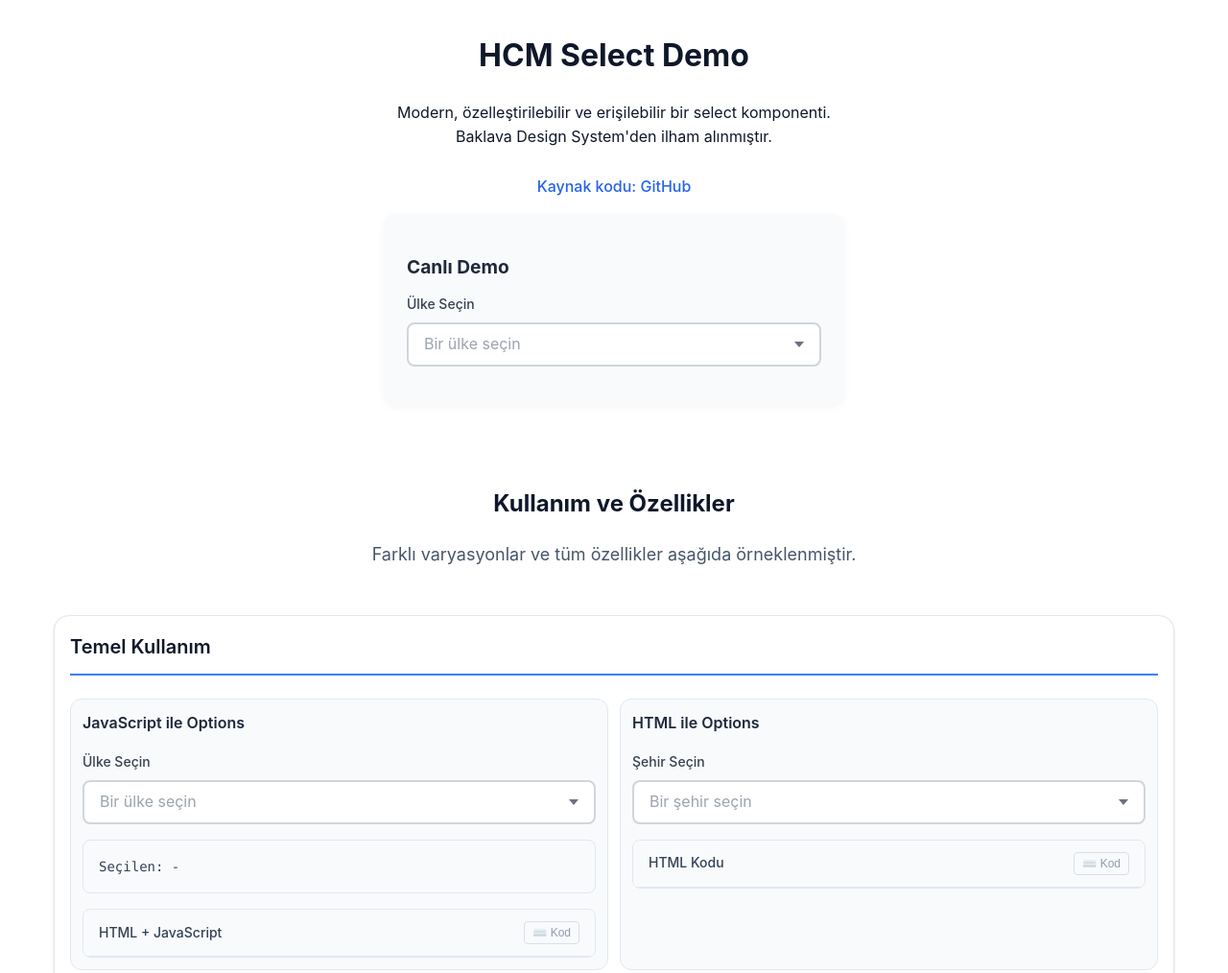
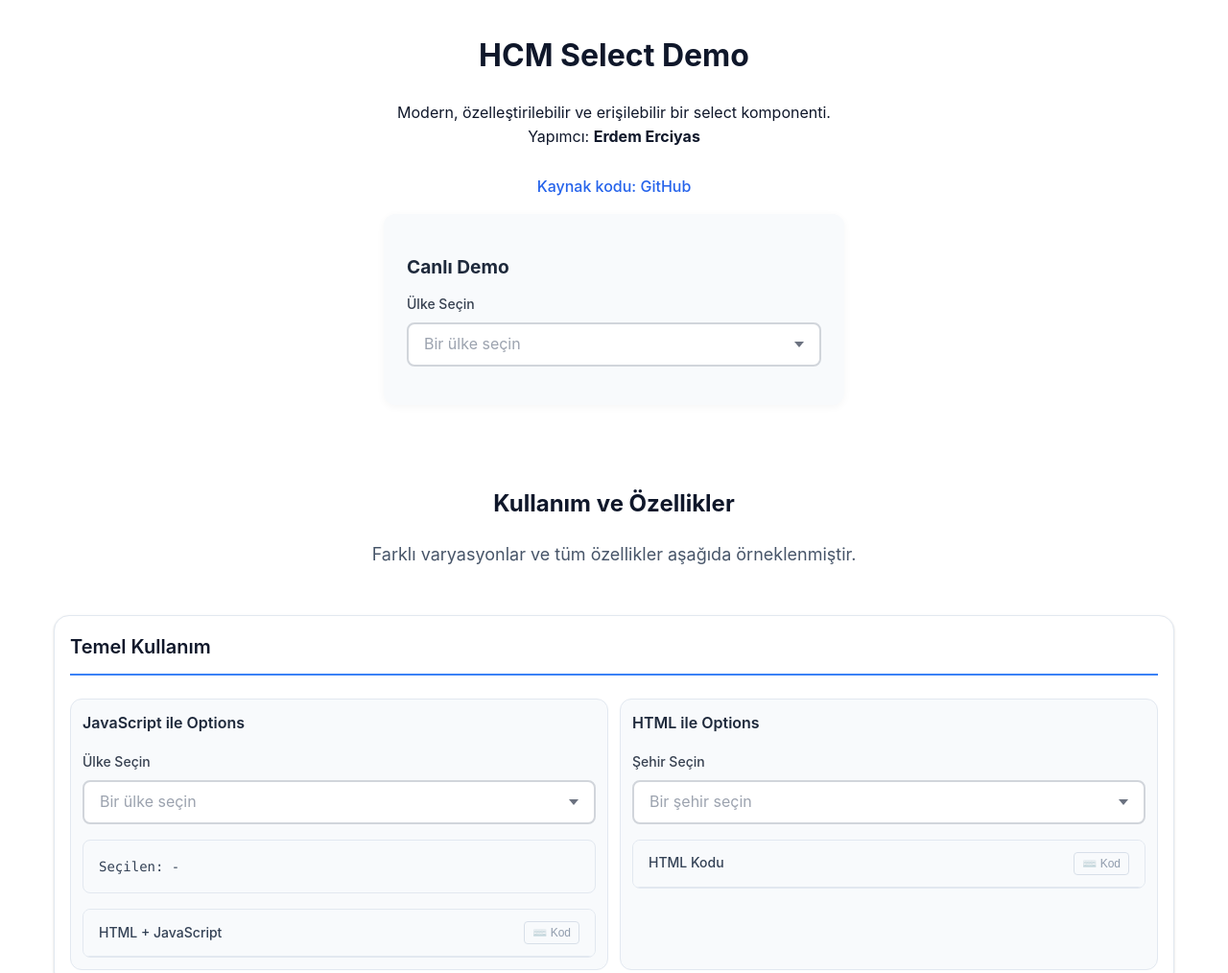
Before and after one commit to erdemerciyas/HCM-Select, a website: page index.html in a window 1280 px wide. Shown: the top 1014 px of the page at 96% size. Drawn offline with nearby package versions, Linux system fonts and the light colour scheme.

Commit message:
Baklava referansları kaldırıldı, yapımcı Erdem Erciyas olarak güncellendi

```diff
--- a/index.html
+++ b/index.html
@@ -11,7 +11,7 @@
 <body>
   <header style="text-align:center; margin: 32px 0 16px;">
     <h1>HCM Select Demo</h1>
-    <p>Modern, özelleştirilebilir ve erişilebilir bir select komponenti.<br>Baklava Design System'den ilham alınmıştır.</p>
+    <p>Modern, özelleştirilebilir ve erişilebilir bir select komponenti.<br>Yapımcı: <b>Erdem Erciyas</b></p>
     <a href="https://github.com/erdemerciyas/HCM-Select" target="_blank" style="display:inline-block;margin-top:10px;color:#2563eb;font-weight:500;text-decoration:none;">Kaynak kodu: GitHub</a>
   </header>
 
@@ -839,7 +839,7 @@ apiSelect.addEventListener('hcm-select', (e) =&gt; {
   </main>
 
   <footer style="text-align:center; margin: 40px 0 16px; color: #64748b; font-size: 15px;">
-    <span>© 2024 HCM Select | <a href="https://github.com/erdemerciyas/HCM-Select" target="_blank" style="color:#2563eb;">GitHub</a></span>
+    <span>© 2024 HCM Select | Yapımcı: Erdem Erciyas | <a href="https://github.com/erdemerciyas/HCM-Select" target="_blank" style="color:#2563eb;">GitHub</a></span>
   </footer>
 
   <script src="hcm-select.js"></script>
--- a/package.json
+++ b/package.json
@@ -21,7 +21,7 @@
     "responsive",
     "modern"
   ],
-  "author": "HCM Team",
+  "author": "Erdem Erciyas",
   "license": "MIT",
   "repository": {
     "type": "git",
```
Also changed, not shown: README.md, 1 other file.
